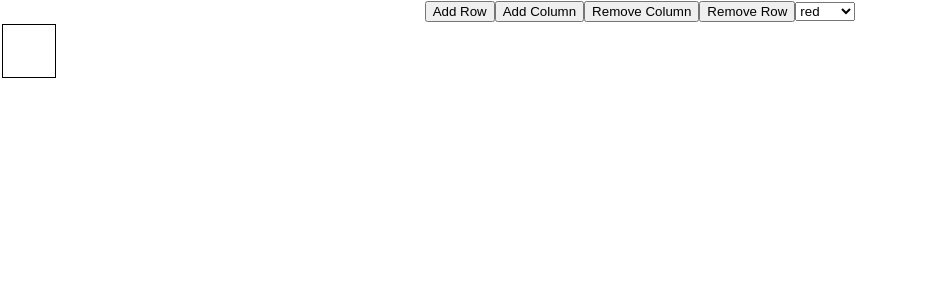
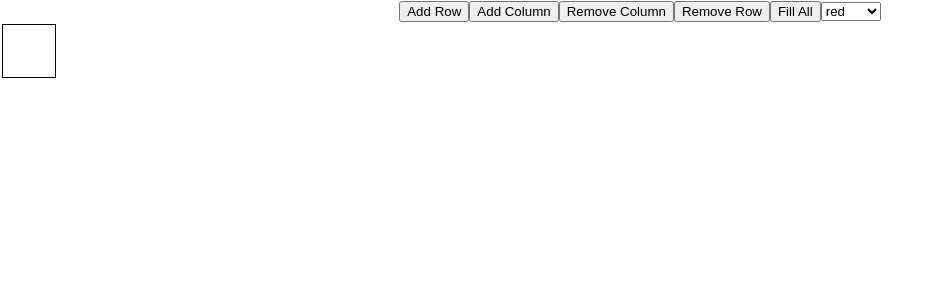
Before and after one commit to Valentine-S/React-GridMaker, a React (Create React App) app in the folder react-grid/: page / in a window 1280 px wide. Shown: the top 300 px of the page, without its empty margins (0-942 px from the left). Built offline with nearby package versions, Linux system fonts and the light colour scheme.

Commit message:
feat: fillAll function complete

```diff
--- a/react-grid/src/components/Table.js
+++ b/react-grid/src/components/Table.js
@@ -1,5 +1,5 @@
-
-import { Component } from "react";
+import React, { Component } from "react";
+import ReactDOM from 'react-dom';
 import TableRow from "./TableRow";
 
 class Table extends Component {
@@ -8,8 +8,9 @@ class Table extends Component {
     this.state = {
       numRows: 1,
       numCols: 1,
-      selectedColor: "red"
+      selectedColor: "red",
     }
+    this.tableRef = React.createRef();
   }
 
   addRow = () => {
@@ -40,6 +41,16 @@ class Table extends Component {
     });
   }
 
+  fillAll = () => {
+    NodeList.prototype.forEach = Array.prototype.forEach
+    const table = ReactDOM.findDOMNode(this.tableRef.current).childNodes;
+
+    table.forEach(row => {
+      for(let i = 0; i < this.state.numCols; i++) {
+        row.childNodes[i].style.backgroundColor = this.state.selectedColor;
+      }
+    });
+  }
   handleColorChange = (event) => {
     this.setState({selectedColor: event.target.value});
   }
@@ -52,7 +63,7 @@ class Table extends Component {
     let rows = [];
 
     for (let i = 0; i < this.state.numRows; i++) {
-      rows.push(<TableRow numCols={this.state.numCols} handleApplyColor={this.handleApplyColor} />);
+      rows.push(<TableRow numCols={this.state.numCols} handleApplyColor={this.handleApplyColor} color={this.state.color}  />);
     }
 
     return (
@@ -61,12 +72,13 @@ class Table extends Component {
         <button onClick={this.addColumn}>Add Column</button>
         <button onClick={this.removeColumn}>Remove Column</button>
         <button onClick={this.removeRow}>Remove Row</button>
+        <button onClick={this.fillAll}>Fill All</button>
         <select onChange={this.handleColorChange}>
           <option value="red">red</option>
           <option value="blue">blue</option>
           <option value="yellow">yellow</option>
         </select>
-        <table>
+        <table ref={this.tableRef}>
           {rows}
         </table>
       </div>
--- a/react-grid/src/components/TableRow.js
+++ b/react-grid/src/components/TableRow.js
@@ -5,7 +5,7 @@ function TableRow(props) {
   let cells = [];
 
   for (let i = 0; i < props.numCols; i++) {
-    cells.push(<TableCell handleApplyColor={props.handleApplyColor} />)
+    cells.push(<TableCell handleApplyColor={props.handleApplyColor}/>)
   }
 
   return <tr>{cells}</tr>
```
